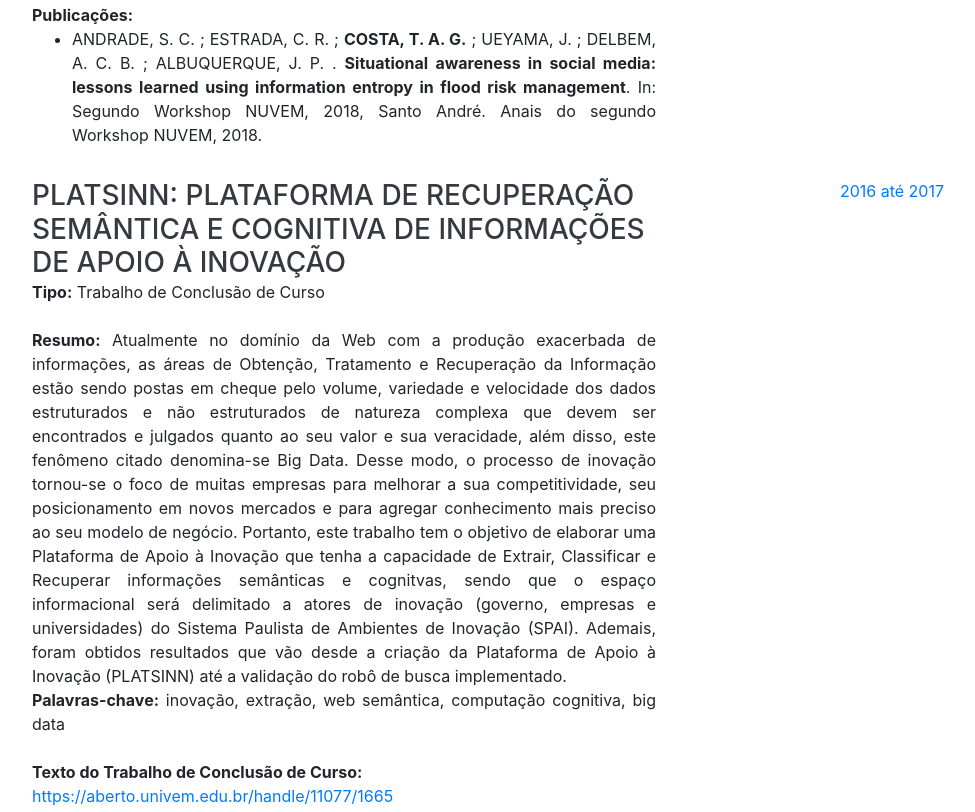
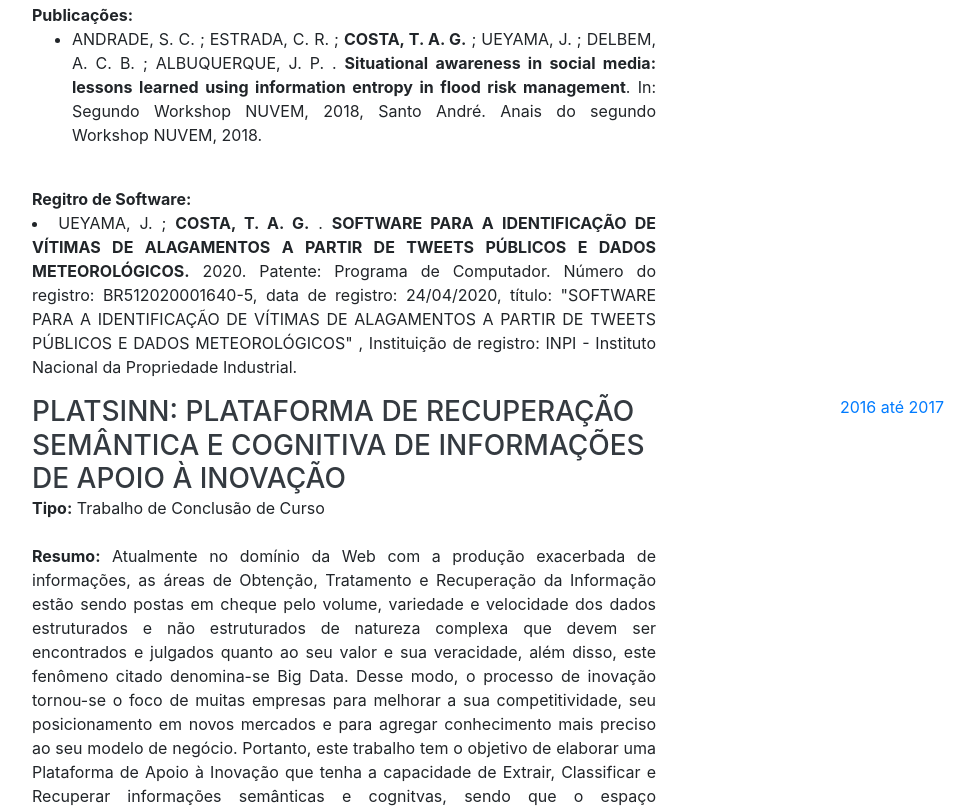
Before and after one commit to thiagogcosta/thiagogcosta.github.io, a website with bundled scripts: page index.html in a window 1280 px wide. Shown: the part 7779-8591 px from the top of the page, without its empty margins (288-1263 px from the left). Built offline with nearby package versions, Linux system fonts and the light colour scheme; a web font is replaced by a local one.

Commit message:
atualizacao registro de software

```diff
--- a/index.html
+++ b/index.html
@@ -466,8 +466,14 @@
             <div><b>Publicações:</b></div>
             <ul>
               <li align='justify'>
-ANDRADE, S. C. ; ESTRADA, C. R. ; <b>COSTA, T. A. G.</b> ; UEYAMA, J. ; DELBEM, A. C. B. ; ALBUQUERQUE, J. P. . <b>Situational awareness in social media: lessons learned using information entropy in flood risk management</b>. In: Segundo Workshop NUVEM, 2018, Santo André. Anais do segundo Workshop NUVEM, 2018.</li>
+                ANDRADE, S. C. ; ESTRADA, C. R. ; <b>COSTA, T. A. G.</b> ; UEYAMA, J. ; DELBEM, A. C. B. ; ALBUQUERQUE, J. P. . <b>Situational awareness in social media: lessons learned using information entropy in flood risk management</b>. In: Segundo Workshop NUVEM, 2018, Santo André. Anais do segundo Workshop NUVEM, 2018.
+              </li>
             </ul>
+            <br>
+            <div><b>Regitro de Software:</b></div>
+              <li align='justify'>
+                UEYAMA, J. ; <b>COSTA, T. A. G.</b> . <b>SOFTWARE PARA A IDENTIFICAÇÃO DE VÍTIMAS DE ALAGAMENTOS A PARTIR DE TWEETS PÚBLICOS E DADOS METEOROLÓGICOS.</b> 2020. Patente: Programa de Computador. Número do registro: BR512020001640-5, data de registro: 24/04/2020, título: "SOFTWARE PARA A IDENTIFICAÇÃO DE VÍTIMAS DE ALAGAMENTOS A PARTIR DE TWEETS PÚBLICOS E DADOS METEOROLÓGICOS" , Instituição de registro: INPI - Instituto Nacional da Propriedade Industrial.
+              </li>
           </div>
           <div class="resume-date text-md-right">
             <span class="text-primary">2018 até atualmente</span>
```
